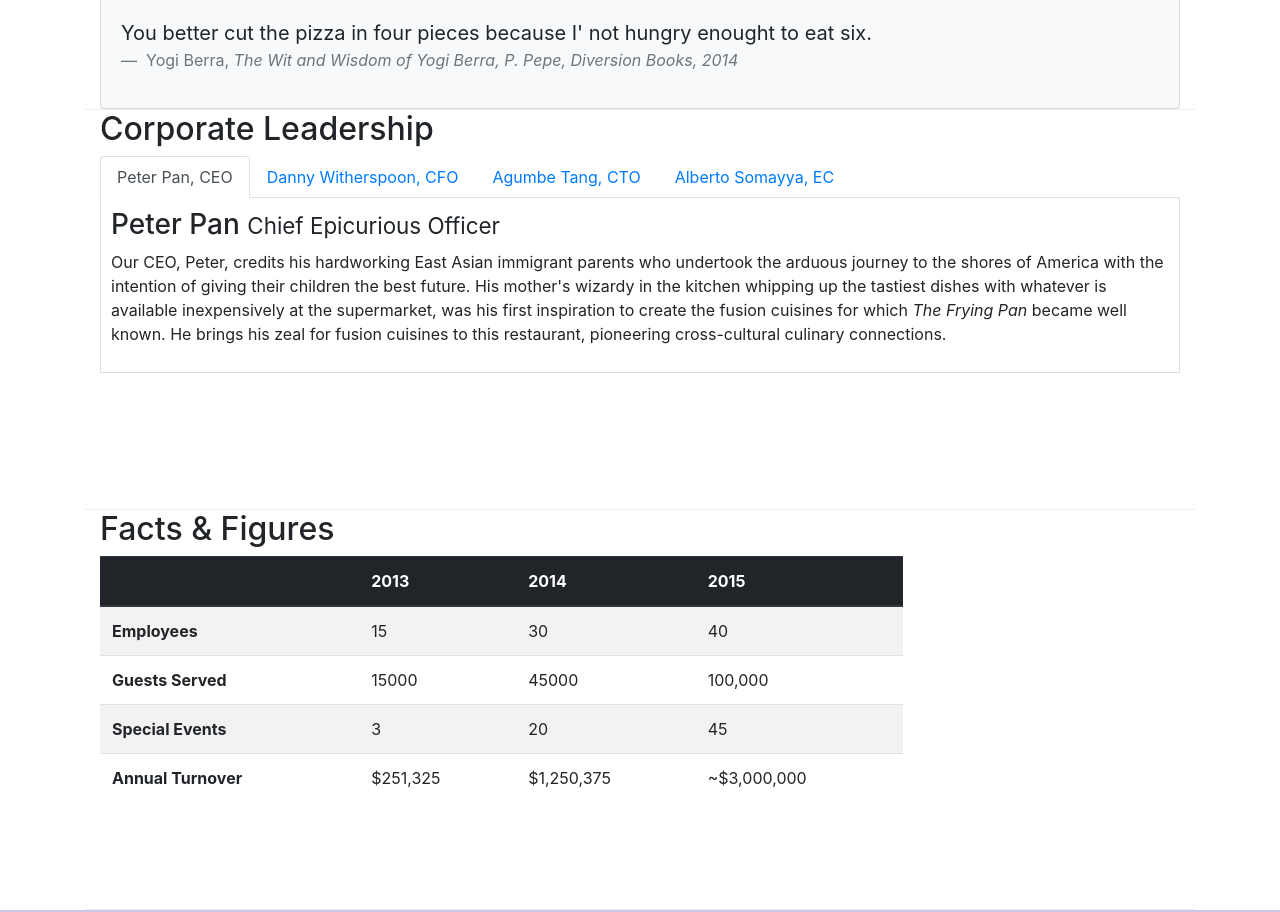
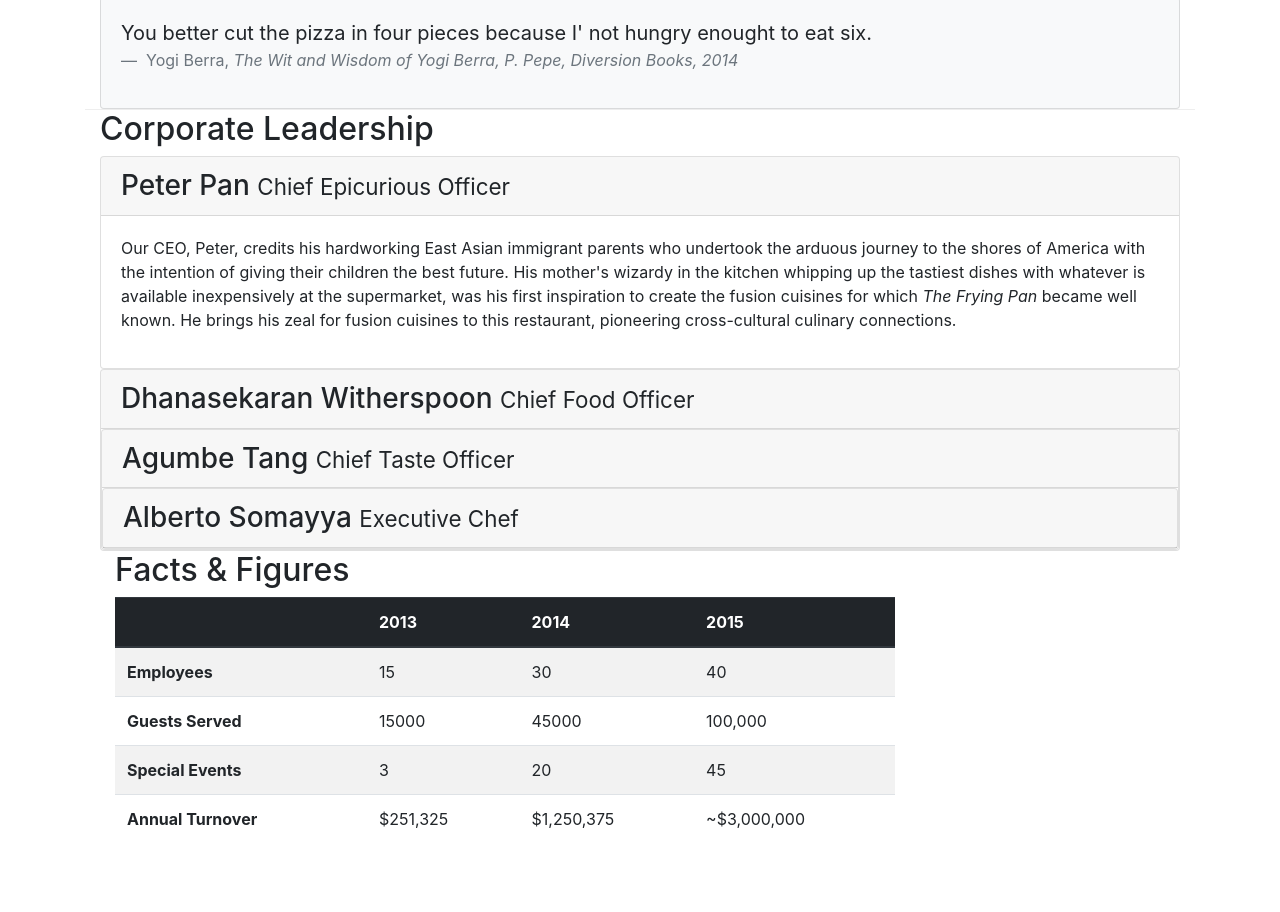
Before and after one commit to ArmandoReyesRepo/Conf_Bootstrap, a website: page aboutus.html in a window 1280 px wide. Shown: the part 762-1674 px from the top of the page. Drawn offline with nearby package versions, Linux system fonts and the light colour scheme.

Commit message:
Accordion

```diff
--- a/aboutus.html
+++ b/aboutus.html
@@ -113,48 +113,67 @@
             <div class= "row row-content">
                 <div class = "col-12 " >
                     <h2>Corporate Leadership</h2>
-                    <ul class ="nav nav-tabs">
-                        <li class ="nav-item">
-                            <a class = "nav-link active" href="#peter" role="tab" data-toggle="tab">Peter Pan, CEO </a>
-                        </li>
-                        <li class ="nav-item">
-                            <a class = "nav-link " href="#danny" role="tab" data-toggle="tab">Danny Witherspoon, CFO </a>
-                        </li>
-                        <li class ="nav-item">
-                            <a class = "nav-link " href="#agumbe" role="tab" data-toggle="tab">Agumbe Tang, CTO </a>
-                        </li>
-                        <li class ="nav-item">
-                            <a class = "nav-link " href="#alberto" role="tab" data-toggle="tab"> Alberto Somayya, EC </a>
-                        </li>
-                    </ul>
 
-                    <div class ="tab-content">
-                        <div role ="tabpanel" class ="tab-pane fade show active" id="peter">
-                            <h3>Peter Pan <small>Chief Epicurious Officer</small></h3>
-                            <div class ="d-none d-sm-block">  <p>Our CEO, Peter, credits his hardworking East Asian immigrant parents who undertook the arduous journey to the shores of America with the intention of giving their children the best future. His mother's wizardy in the kitchen whipping up the tastiest dishes with whatever is available inexpensively at the supermarket, was his first inspiration to create the fusion cuisines for which <em>The Frying Pan</em> became well known. He brings his zeal for fusion cuisines to this restaurant, pioneering cross-cultural culinary connections.</p> </div>
+                    <div id ="accordion">
+                        <div class ="card">
+                            <div class ="card-header" rol="tab" id="peterhead">
+                                <h3 class ="mb-0">
+                                    <a data-toggle="collapse" data-target="#peter">
+                                        Peter Pan <small>Chief Epicurious Officer</small>
+                                    </a>
+                                </h3>
+                            </div>
+                                <div class ="collapse show"  id="peter" data-parent="accordion">
+                                    <div class ="card-body">
+                                        <p class ="d-none d-sm-block">Our CEO, Peter, credits his hardworking East Asian immigrant parents who undertook the arduous journey to the shores of America with the intention of giving their children the best future. His mother's wizardy in the kitchen whipping up the tastiest dishes with whatever is available inexpensively at the supermarket, was his first inspiration to create the fusion cuisines for which <em>The Frying Pan</em> became well known. He brings his zeal for fusion cuisines to this restaurant, pioneering cross-cultural culinary connections.</p>
+                                    </div>
+                                </div>
                         </div>
 
-                        <div role ="tabpanel" class ="tab-pane fade " id="danny">
-                            <h3>Dhanasekaran Witherspoon <small>Chief Food Officer</small></h3>
-                            <div class ="d-none d-sm-block"> <p>Our CFO, Danny, as he is affectionately referred to by his colleagues, comes from a long established family tradition in farming and produce. His experiences growing up on a farm in the Australian outback gave him great appreciation for varieties of food sources. As he puts it in his own words, <em>Everything that runs, wins, and everything that stays, pays!</em></p> </div>
+                        <div class="card">
+                            <div class="card-header" role="tab" id="dannyhead">
+                                <h3 class="mb-0">
+                                    <a class="collapsed" data-toggle="collapse" data-target="#danny">
+                                         Dhanasekaran Witherspoon <small>Chief Food Officer</small>
+                                    </a>
+                                </h3>
+                            </div>
+                            <div class="collapse" id="danny" data-parent="#accordion">
+                            <div class="card-body">
+                                <p class="d-none d-sm-block">Our CFO, Danny, as he is affectionately referred to by his colleagues, comes from a long established family tradition in farming and produce. His experiences growing up on a farm in the Australian outback gave him great appreciation for varieties of food sources. As he puts it in his own words, <em>Everything that runs, wins, and everything that stays, pays!</em></p>
+                            </div>
                         </div>
 
-                        <div role ="tabpanel" class ="tab-pane fade " id="agumbe">
-                            <h3>Agumbe Tang <small>Chief Taste Officer</small></h3>
-                            <div class ="d-none d-sm-block"><p>Blessed with the most discerning gustatory sense, Agumbe, our CTO, personally ensures that every dish that we serve meets his exacting tastes. Our chefs dread the tongue lashing that ensues if their dish does not meet his exacting standards. He lives by his motto, <em>You click only if you survive my lick.</em></p> </div>
+                        <div class="card">
+                            <div class="card-header" role="tab" id="agumbehead">
+                                <h3 class="mb-0">
+                                    <a class="collapsed" data-toggle="collapse" data-target="#agumbe">
+                                        Agumbe Tang <small>Chief Taste Officer</small>
+                                    </a>
+                                </h3>
+                            </div>
+                            <div class="collapse" id="agumbe" data-parent="#accordion">
+                                <div class="card-body">
+                                <p class="d-none d-sm-block">Blessed with the most discerning gustatory sense, Agumbe, our CTO, personally ensures that every dish that we serve meets his exacting tastes. Our chefs dread the tongue lashing that ensues if their dish does not meet his exacting standards. He lives by his motto, <em>You click only if you survive my lick.</em></p>
+                            </div>
                         </div>
 
-                        <div role ="tabpanel" class ="tab-pane fade " id="alberto">
-                            <h3>Alberto Somayya <small>Executive Chef</small></h3>
-                            <div class ="d-none d-sm-block"> <p>Award winning three-star Michelin chef with wide International experience having worked closely with whos-who in the culinary world, he specializes in creating mouthwatering Indo-Italian fusion experiences. He says, <em>Put together the cuisines from the two craziest cultures, and you get a winning hit! Amma Mia!</em></p> </div>
+                        <div class="card">
+                            <div class="card-header" role="tab" id="albertohead">
+                                <h3 class="mb-0">
+                                    <a class="collapsed" data-toggle="collapse" data-target="#alberto">
+                                     Alberto Somayya <small>Executive Chef</small>
+                                    </a>
+                                 </h3>
+                            </div>
+                            <div class="collapse" id="alberto" data-parent="#accordion">
+                                <div class="card-body">
+                                <p class="d-none d-sm-block">Award winning three-star Michelin chef with wide International experience having worked closely with whos-who in the culinary world, he specializes in creating mouthwatering Indo-Italian fusion experiences. He says, <em>Put together the cuisines from the two craziest cultures, and you get a winning hit! Amma Mia!</em></p>
+                            </div>
                         </div>
-
                     </div>
-
                 </div>
-
             </div>
-
             <div class="row row-content">
                 <div class="col-12 col-sm-9">
                     <h2>Facts &amp; Figures</h2>
```
